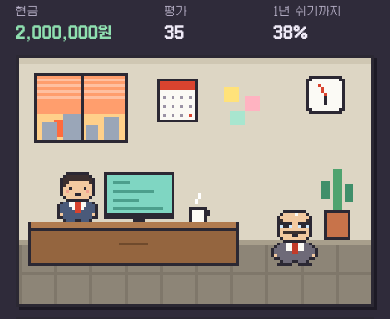
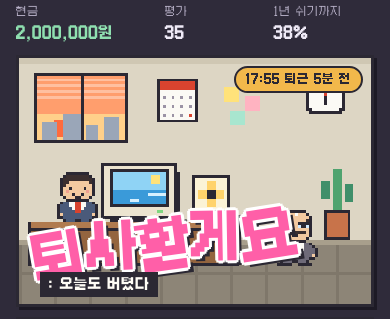
Before and after one commit to minimalbreeze/toesa, a website: page index.html in a window 390 px wide. Shown: the part 99-418 px from the top of the page. Drawn offline with Linux system fonts and the light colour scheme.

Commit message:
이름 변경: 퇴사할게요 : 오늘도 버텼다 + 앨범 커버 느낌 첫 화면 (#4)
- 게임·앱 이름(웹, 매니페스트, iOS 표시 이름, Capacitor), 공유 문구·해시태그, 스토어·지원 문서
- 첫 화면: 사무실 그림 위에 핑크 손글씨 제목, 노란 '17:55 퇴근 5분 전' 딱지
- 첫 화면 소품: 바다가 나오는 배불뚝이 모니터, 돌아가는 책상 선풍기
- 번들 ID와 저장 키는 그대로라 하던 판이 유지된다


Claude-Session: https://claude.ai/code/session_01W9Psqa1gGdKNS4rF76mtMk

Co-authored-by: Claude <noreply@anthropic.com>

```diff
--- a/capacitor.config.json
+++ b/capacitor.config.json
@@ -1,6 +1,6 @@
 {
   "appId": "com.minimalbreeze.toesa",
-  "appName": "퇴사하고 싶다",
+  "appName": "퇴사할게요",
   "webDir": "www",
   "ios": {
     "contentInset": "always",
--- a/css/style.css
+++ b/css/style.css
@@ -15,6 +15,7 @@
   --hp: #ef7d57;
   --mind: #5b7cfa;
   --gold: #f2b84b;
+  --pink: #ff5fa8;
   --on-night: #efeaf7;
   --on-night-muted: #b9b2c9;
   --font: 'Galmuri11', 'Apple SD Gothic Neo', 'Malgun Gothic', system-ui, sans-serif;
@@ -90,6 +91,29 @@ html.standalone #app {
 /* ── 픽셀 사무실 ── */
 #stage { position: relative; border: 3px solid var(--ink); box-shadow: var(--shadow); background: #ddd6c4; }
 #scene { display: block; width: 100%; height: auto; aspect-ratio: 120 / 84; image-rendering: pixelated; image-rendering: crisp-edges; }
+/* 첫 화면: 사무실 위에 핑크 손글씨 제목 (핑크는 이 제목에만 쓴다) */
+#cover { position: absolute; inset: 0; pointer-events: none; }
+#cover[hidden] { display: none; }
+#cover .pill {
+  position: absolute; top: 8px; right: 8px; background: var(--gold); color: var(--ink);
+  font-size: 12px; font-weight: 700; padding: 2px 10px; border-radius: 999px; border: 2px solid var(--ink);
+}
+#cover .hand {
+  position: absolute; left: 4%; bottom: 13%; margin: 0;
+  font-size: clamp(40px, 14vw, 64px); font-weight: 700; line-height: 1; letter-spacing: -2px;
+  color: var(--pink); transform: rotate(-6deg);
+  text-shadow: -3px 0 #fff, 3px 0 #fff, 0 -3px #fff, 0 3px #fff, -2px -2px #fff, 2px 2px #fff, -2px 2px #fff, 2px -2px #fff, 5px 5px 0 var(--ink);
+}
+#cover .hand i { display: inline-block; font-style: normal; }
+#cover .hand i:nth-child(1) { transform: rotate(-4deg) translateY(2px); }
+#cover .hand i:nth-child(2) { transform: rotate(3deg) translateY(-3px); }
+#cover .hand i:nth-child(3) { transform: rotate(-2deg) translateY(1px) scale(1.06); }
+#cover .hand i:nth-child(4) { transform: rotate(5deg) translateY(-2px); }
+#cover .hand i:nth-child(5) { transform: rotate(-3deg) translateY(4px) scale(1.1); }
+#cover small {
+  position: absolute; left: 6%; bottom: 3%; font-size: 14px; font-weight: 700;
+  color: var(--paper-hi); background: var(--ink); padding: 1px 8px;
+}
 #toast {
   position: absolute; left: 8px; right: 8px; bottom: 8px;
   background: var(--ink); color: var(--paper-hi); padding: 6px 10px; font-size: 13px; text-align: center;
--- a/index.html
+++ b/index.html
@@ -3,11 +3,11 @@
 <head>
 <meta charset="utf-8">
 <meta name="viewport" content="width=device-width,initial-scale=1,viewport-fit=cover">
-<title>퇴사하고 싶다</title>
-<meta name="description" content="퇴사하고 싶다 : 오늘도 버텼다 — 회사를 버틸지, 벗어날지. 직장인 방치형 선택 시뮬레이션.">
+<title>퇴사할게요</title>
+<meta name="description" content="퇴사할게요 : 오늘도 버텼다 — 회사를 버틸지, 벗어날지. 직장인 방치형 선택 시뮬레이션.">
 <meta name="theme-color" content="#2f2b3a">
 <meta name="apple-mobile-web-app-capable" content="yes">
-<meta name="apple-mobile-web-app-title" content="퇴사하고 싶다">
+<meta name="apple-mobile-web-app-title" content="퇴사할게요">
 <link rel="manifest" href="manifest.webmanifest">
 <link rel="icon" href="icon-192.png">
 <link rel="apple-touch-icon" href="icon-180.png">
@@ -32,6 +32,7 @@
   </header>
 
   <div id="stage">
+    <div id="cover" hidden><span class="pill">17:55 퇴근 5분 전</span><h1 class="hand" aria-label="퇴사할게요"><i>퇴</i><i>사</i><i>할</i><i>게</i><i>요</i></h1><small>: 오늘도 버텼다</small></div>
     <canvas id="scene" width="120" height="84" aria-label="픽셀 사무실 장면"></canvas>
     <div id="toast" hidden></div>
   </div>
--- a/js/data/dreams.js
+++ b/js/data/dreams.js
@@ -83,7 +83,7 @@ T.DREAMS = [
       body: [
         '사직서를 냈다. 퇴사 첫날, 그 사직서 이야기를 블로그에 썼다.',
         '조회수가 제일 많이 나온 글이 됐다.',
-        '출판사에서 연락이 왔다. 제목 후보: 《퇴사하고 싶다》.',
+        '출판사에서 연락이 왔다. 제목 후보: 《퇴사할게요》.',
         '부장님께 책을 한 권 보냈다. 답장은 아직 없다.',
       ],
     },
--- a/js/game.js
+++ b/js/game.js
@@ -614,7 +614,7 @@
     if (v.scene) return v.scene;
     const phase = T.PHASES[S.phase] ? T.PHASES[S.phase].id : 'am';
     switch (v.type) {
-      case 'title': return { scene: 'office', phase: 'off', who: 'boss' };
+      case 'title': return { scene: 'office', phase: 'off', who: 'boss', prop: 'cover', face: 'happy' };
       case 'event': return sceneOfEvent(EV[v.id]);
       case 'evening': return { scene: 'home' };
       case 'pickjob': return { scene: 'home', mode: 'side' };
@@ -653,6 +653,7 @@
       ? `<b>부업 시급 ${won(h)}</b><span>${focus.name} Lv.${S.side[S.focus].lvl} · 앱을 꺼도 쌓여</span>`
       : `<b>부업 시급 0원</b><span>퇴근 후에 부업을 시작해 봐</span>`;
     $('#btn-resign').disabled = ['ending', 'title', 'setup'].includes(v);
+    $('#cover').hidden = v !== 'title';
     $('#btn-report').disabled = ['title', 'setup'].includes(v);
     $('#btn-sound').textContent = M.sound === false ? '소리 끔' : '소리 켬';
     $('#btn-sound').setAttribute('aria-pressed', M.sound === false ? 'false' : 'true');
@@ -673,7 +674,6 @@
     let html = '';
     if (v.type === 'title') {
       html = `
-        <h1 class="logo">퇴사하고 싶다<small>: 오늘도 버텼다</small></h1>
         <p>평범한 직장인. 퇴사하고 하고 싶은 게 하나 있다.</p>
         <p class="muted">그 꿈을 위해 회사를 버틸지, 벗어날지. 매일의 선택이 결말을 바꾼다. 다만 회사는 마음대로 되는 게 하나도 없다.</p>
         <button class="btn primary" data-act="setup">내 회사로 입사하기</button>
@@ -994,7 +994,7 @@
     const { r } = reportData();
     const per = T.REPORT.personas[r.persona];
     const top = Object.entries(T.TRAITS).sort((a, b) => r.share[b[0]] - r.share[a[0]]).slice(0, 3).map(([k, tr]) => `${tr.name} ${Math.round(r.share[k] * 100)}%`).join(' · ');
-    const text = `내 회사생활 진단: 「${per.title}」\n${top}\n#퇴사하고싶다 #오늘도버텼다`;
+    const text = `내 회사생활 진단: 「${per.title}」\n${top}\n#퇴사할게요 #오늘도버텼다`;
     try { await navigator.clipboard.writeText(text + '\n' + C.shareUrl); toast('리포트 요약을 복사했어.'); } catch (e) { toast('복사가 안 돼. 화면을 캡처해서 공유해 줘.'); }
   }
 
@@ -1023,8 +1023,8 @@
   async function share() {
     const e = endingOf(S.view);
     const url = /^https?:/.test(location.href) && !/claude|localhost|127\./.test(location.host) ? location.href.split('#')[0] : C.shareUrl;
-    const text = `나는 ${company()} 입사 ${S.month}개월 만에 「${e.title}」으로 퇴사했다.\n#퇴사하고싶다 #오늘도버텼다`;
-    try { if (navigator.share) { await navigator.share({ title: '퇴사하고 싶다', text, url }); return; } } catch (err) { if (err && err.name === 'AbortError') return; }
+    const text = `나는 ${company()} 입사 ${S.month}개월 만에 「${e.title}」으로 퇴사했다.\n#퇴사할게요 #오늘도버텼다`;
+    try { if (navigator.share) { await navigator.share({ title: '퇴사할게요', text, url }); return; } } catch (err) { if (err && err.name === 'AbortError') return; }
     try { await navigator.clipboard.writeText(text + '\n' + url); toast('결과를 복사했어. 붙여 넣기만 하면 돼.'); return; } catch (err) { /* 아래로 */ }
     sheet(`<h3>결과 공유하기</h3><p class="muted">아래 글을 길게 눌러 복사해 줘.</p><textarea id="share-text" readonly>${esc(text + '\n' + url)}</textarea><button class="btn primary" data-act="close">닫기</button>`);
   }
--- a/js/sprites.js
+++ b/js/sprites.js
@@ -227,8 +227,9 @@
     if (!o.hidePlayer) person(ctx, 'player', 12, sleepy ? 44 : 38, f, { face: myFace });
     if (o.prop === 'sleepy') zzz(ctx, 26, 34, f, PAL.k);
 
-    // 모니터 (소품에 따라 화면이 바뀐다)
-    monitor(ctx, 29, 39, o.mode === 'side' ? 'side' : o.prop, f);
+    // 모니터 (소품에 따라 화면이 바뀐다). 첫 화면은 바다가 나오는 옛날 모니터
+    if (o.prop === 'cover') crt(ctx, 28, 36, f);
+    else monitor(ctx, 29, 39, o.mode === 'side' ? 'side' : o.prop, f);
 
     // 책상
     rect(ctx, 3, 56, 72, 3, PAL.k);
@@ -239,12 +240,16 @@
     rect(ctx, 4, 70, 70, 1, PAL.k);
     rect(ctx, 34, 63, 10, 1, '#6f4a2c');
 
+    // 첫 화면은 머그컵 자리에 선풍기
+    if (o.prop === 'cover') deskFan(ctx, 59, 40, f);
     // 머그컵 + 김
+    else {
     rect(ctx, 58, 51, 6, 5, PAL.k);
     rect(ctx, 59, 52, 4, 4, '#fbfaf5');
     rect(ctx, 64, 52, 1, 2, PAL.k);
     if (f % 4 < 2) { rect(ctx, 60, 48, 1, 2, '#ffffff'); rect(ctx, 61, 46, 1, 2, '#ffffff'); }
     else { rect(ctx, 61, 48, 1, 2, '#ffffff'); rect(ctx, 60, 46, 1, 2, '#ffffff'); }
+    }
 
     if (o.prop === 'cake') {
       rect(ctx, 44, 49, 12, 7, PAL.k); rect(ctx, 45, 50, 10, 5, '#fbfaf5'); rect(ctx, 45, 52, 10, 1, '#ffb3c1');
@@ -383,6 +388,34 @@
   function zzz(ctx, x, y, f, c) {
     const zx = x + (f % 6), zy = y - (f % 6);
     rect(ctx, zx, zy, 3, 1, c); rect(ctx, zx + 1, zy + 1, 1, 1, c); rect(ctx, zx, zy + 2, 3, 1, c);
+  }
+
+  // 배불뚝이 모니터: 화면에는 바다 (퇴근하고 가고 싶은 곳)
+  function crt(ctx, x, y, f) {
+    rect(ctx, x + 3, y + 3, 24, 17, PAL.k);
+    rect(ctx, x + 4, y + 4, 22, 15, '#cfc6b0');
+    rect(ctx, x, y, 26, 19, PAL.k);
+    rect(ctx, x + 1, y + 1, 24, 17, '#ece4d0');
+    rect(ctx, x + 3, y + 2, 20, 13, PAL.k);
+    rect(ctx, x + 4, y + 3, 18, 6, '#8fd3f5');
+    rect(ctx, x + 4, y + 9, 18, 5, '#3a9ad9');
+    rect(ctx, x + 17, y + 4, 3, 3, '#ffe27a');
+    for (let i = 0; i < 3; i++) rect(ctx, x + 5 + ((i * 6 + f) % 15), y + 10 + (i % 2) * 2, 3, 1, '#d6f0ff');
+    rect(ctx, x + 19, y + 16, 2, 1, '#7fd67f');
+    rect(ctx, x + 9, y + 19, 8, 1, PAL.k);
+  }
+
+  // 책상 선풍기 (날개가 돈다)
+  function deskFan(ctx, x, y, f) {
+    rect(ctx, x, y, 13, 13, PAL.k);
+    rect(ctx, x + 1, y + 1, 11, 11, '#fbf3d6');
+    const blade = '#ffd36b';
+    if (f % 2) { rect(ctx, x + 2, y + 5, 9, 3, blade); rect(ctx, x + 5, y + 2, 3, 9, blade); }
+    else { for (let i = 0; i < 7; i++) { rect(ctx, x + 3 + i, y + 3 + i, 1, 1, blade); rect(ctx, x + 9 - i, y + 3 + i, 1, 1, blade); } }
+    rect(ctx, x + 5, y + 5, 3, 3, PAL.k);
+    rect(ctx, x + 6, y + 13, 1, 1, PAL.k);
+    rect(ctx, x + 2, y + 14, 9, 1, PAL.k);
+    rect(ctx, x + 3, y + 15, 7, 1, '#fbf3d6');
   }
 
   function monitor(ctx, x, y, kind, f) {
--- a/package.json
+++ b/package.json
@@ -2,7 +2,7 @@
   "name": "toesa",
   "private": true,
   "version": "0.1.0",
-  "description": "퇴사하고 싶다 : 오늘도 버텼다 — 직장인 방치형 선택 시뮬레이션",
+  "description": "퇴사할게요 : 오늘도 버텼다 — 직장인 방치형 선택 시뮬레이션",
   "scripts": {
     "build": "node scripts/build-www.mjs",
     "ios": "npm run build && npx cap sync ios"
```
Also changed, not shown: CLAUDE.md (+6 -1 lines), RELEASE-iOS.md (+2 -2 lines), privacy.html (+3 -3 lines), store/listing.md (+2 -2 lines), support.html (+2 -2 lines), README.md, manifest.webmanifest, 1 other file.
